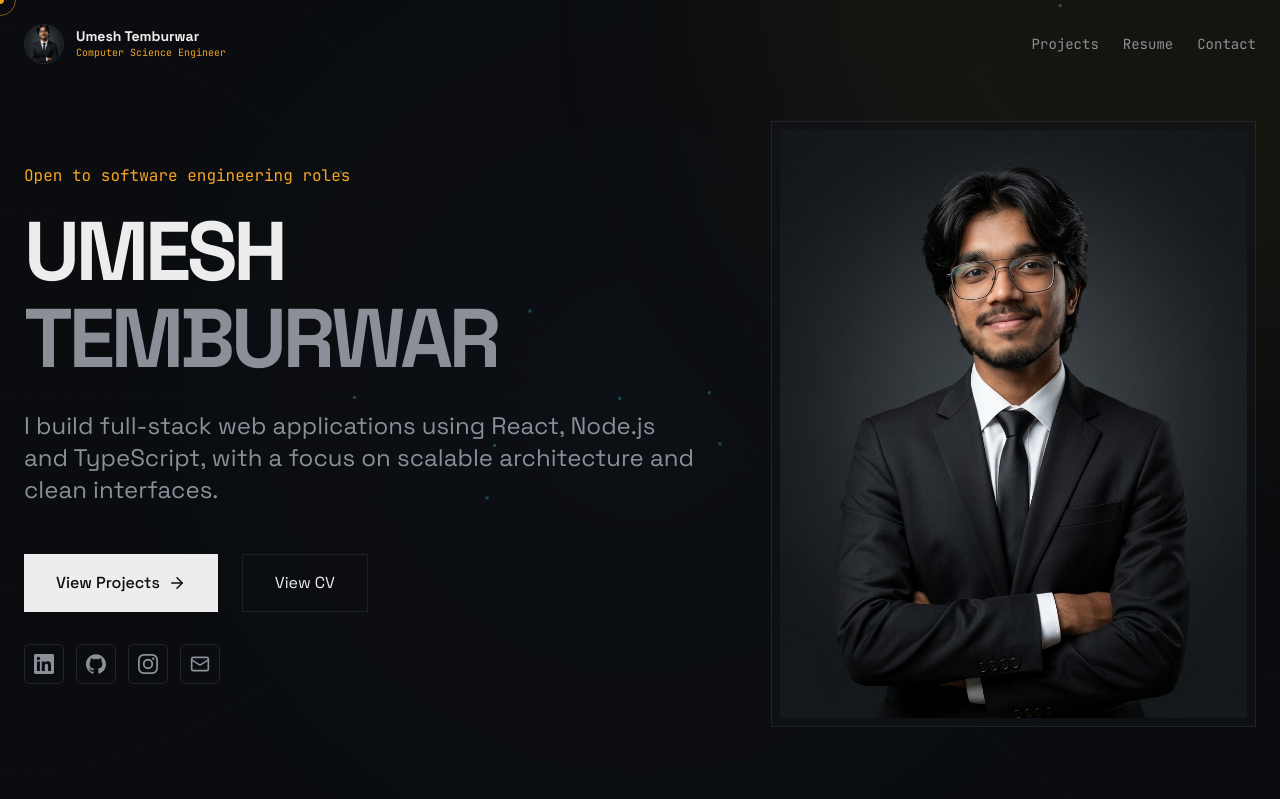
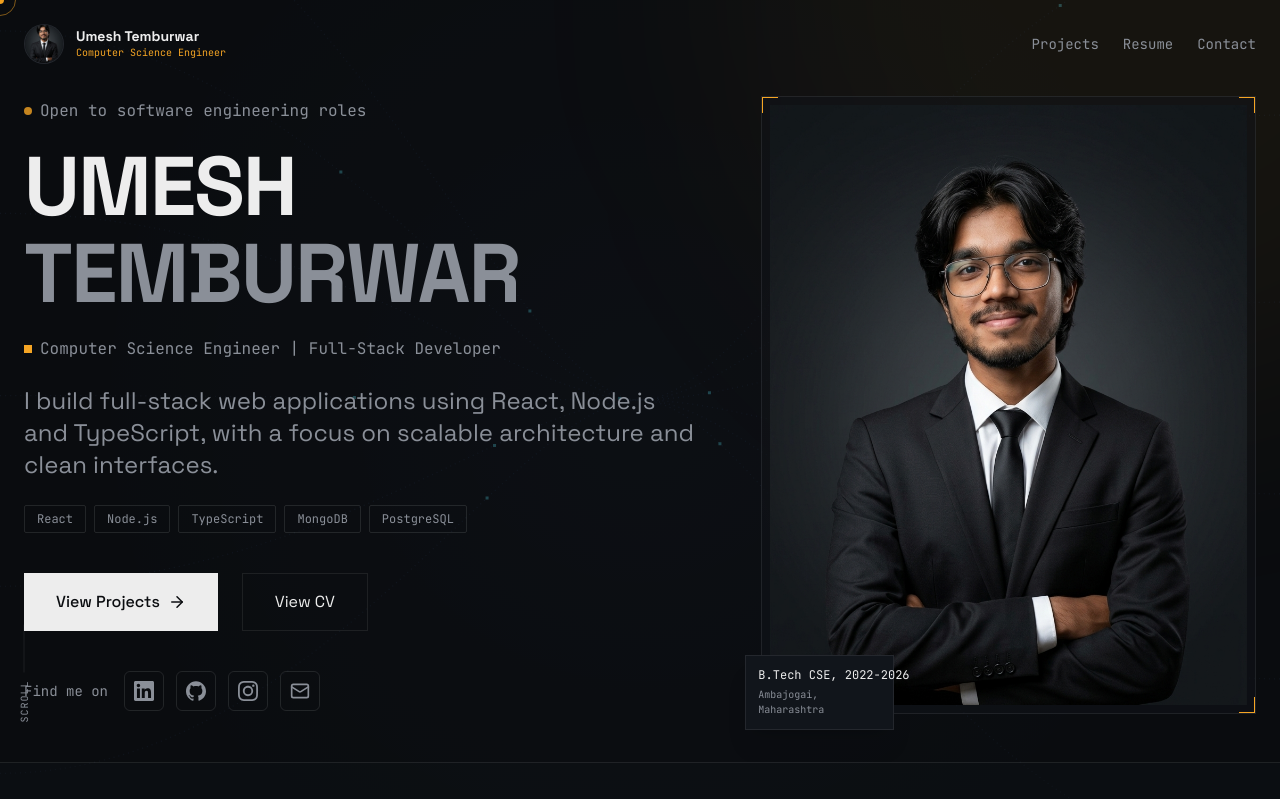
Before and after one commit to Umesh-Temburwar/Umesh-Temburwar_Portfolio-, a React (Vite) app: page / in a window 1280 px wide. Shown: the top 799 px of the page. Built offline with nearby package versions, Linux system fonts and the light colour scheme.

Commit message:
Update portfolio

```diff
--- a/index.html
+++ b/index.html
@@ -3,6 +3,7 @@
   <head>
     <meta charset="UTF-8" />
     <link rel="icon" type="image/jpeg" href="/umesh.jpg" />
+    <link rel="preload" as="image" href="/umesh.jpg" />
     <meta name="viewport" content="width=device-width, initial-scale=1.0" />
     <title>Umesh Temburwar | Software Engineer</title>
     <meta name="description" content="Portfolio of Umesh Temburwar, a Computer Science Engineer and Full-Stack Developer specializing in modern web applications." />
--- a/src/App.tsx
+++ b/src/App.tsx
@@ -125,7 +125,8 @@ const NavBar = () => {
   });
 
   return (
-    <nav className={`fixed w-full top-0 z-50 p-4 md:p-6 flex justify-between items-center transition-all duration-300 ${isScrolled ? 'bg-surface/95 backdrop-blur-md border-b border-border shadow-sm' : 'bg-transparent'}`}>
+    <nav className={`fixed w-full top-0 z-50 transition-all duration-300 ${isScrolled ? 'bg-surface/95 backdrop-blur-md border-b border-border shadow-sm' : 'bg-transparent'}`}>
+      <div className="max-w-[1280px] mx-auto w-full p-4 md:p-6 flex justify-between items-center relative">
         <div className="flex items-center gap-4 relative min-w-[200px] h-10">
           <Link to="/" className="flex items-center gap-3 w-max z-10 group cursor-pointer">
             <div className="w-10 h-10 flex-shrink-0 overflow-hidden rounded-full border border-border group-hover:border-primary group-hover:shadow-[0_0_10px_rgba(var(--primary-rgb),0.5)] transition-all duration-300 flex items-center justify-center bg-surface">
@@ -203,6 +204,7 @@ const NavBar = () => {
             </motion.div>
           )}
         </AnimatePresence>
+      </div>
     </nav>
   );
 };
@@ -219,22 +221,37 @@ const HeroVisual = ({ isLoaded }: { isLoaded: boolean }) => {
 
   return (
     <motion.div
-      initial={{ opacity: 0, scale: 0.95 }}
-      animate={isLoaded ? { opacity: 1, scale: 1 } : { opacity: 0, scale: 0.95 }}
-      transition={{ duration: 1, delay: 0.2 }}
-      className="w-full aspect-[4/5] border border-border p-2 bg-surface/50 relative group"
+      initial={{ opacity: 0, y: 16 }}
+      animate={isLoaded ? { opacity: 1, y: 0 } : { opacity: 0, y: 16 }}
+      transition={{ duration: 0.8, delay: 0.8 }}
+      className="w-full aspect-[4/5] relative group lg:max-w-none max-w-[420px] md:max-w-[420px] sm:max-w-[320px] mx-auto"
     >
+      <div className="absolute inset-0 bg-surface/50 border border-border p-2">
+        <div className="absolute inset-0 bg-[radial-gradient(circle_at_center,rgba(245,165,36,0.08)_0%,transparent_70%)] pointer-events-none" />
+        <div className="absolute top-0 left-0 w-4 h-4 border-t-[1.5px] border-l-[1.5px] border-primary" />
+        <div className="absolute top-0 right-0 w-4 h-4 border-t-[1.5px] border-r-[1.5px] border-primary" />
+        <div className="absolute bottom-0 left-0 w-4 h-4 border-b-[1.5px] border-l-[1.5px] border-primary" />
+        <div className="absolute bottom-0 right-0 w-4 h-4 border-b-[1.5px] border-r-[1.5px] border-primary" />
         <div className="w-full h-full bg-surface relative z-10 overflow-hidden">
           {portfolioData.hero.profilePhoto && !imageError ? (
             <img
               src={portfolioData.hero.profilePhoto}
               alt={portfolioData.hero.name}
-            className="w-full h-full object-cover object-center"
+              width={640}
+              height={800}
+              fetchPriority="high"
+              decoding="async"
+              className="w-full h-full object-cover object-top"
               onError={() => setImageError(true)}
             />
           ) : (
             <div className="w-full h-full flex items-center justify-center font-mono text-sm text-textMuted bg-surface border border-border">UT</div>
           )}
+        </div>
+      </div>
+      <div className="hidden sm:block absolute -left-4 -bottom-4 max-w-[30%] bg-[#11151B] border border-border p-3 z-20 shadow-xl">
+        <div className="font-mono text-[12px] text-textMain leading-tight whitespace-nowrap">{portfolioData.hero.idCard?.line1}</div>
+        <div className="font-mono text-[10px] text-textMuted mt-1">{portfolioData.hero.idCard?.line2}</div>
       </div>
     </motion.div>
   );
@@ -245,7 +262,7 @@ const App = () => {
   const [isLoaded, setIsLoaded] = useState(false);
   const [selectedProject, setSelectedProject] = useState<typeof portfolioData.projects[0] | null>(null);
 
-  // Scroll spy unused since routing migration
+  const { scrollY } = useScroll();
 
 
   const location = useLocation();
@@ -426,13 +443,13 @@ const App = () => {
           {showHomeContent && (
             <>
               {/* HERO SECTION */}
-              <section id="hero" ref={heroRef} className="min-h-screen relative flex flex-col justify-center px-6 pt-24 pb-12 max-w-[1920px] mx-auto overflow-hidden">
+              <section id="hero" ref={heroRef} className="min-h-[calc(100svh-80px)] relative flex flex-col justify-center px-4 md:px-6 pt-24 pb-12 w-full mx-auto overflow-hidden">
                 {/* Subtle radial vignette */}
                 <div className="absolute top-0 right-0 w-[800px] h-[800px] bg-primary/5 rounded-full blur-[120px] -translate-y-1/2 translate-x-1/3 pointer-events-none" />
 
                 <div
                   ref={heroVisualRef}
-                  className="w-full max-w-7xl mx-auto grid grid-cols-1 lg:grid-cols-12 gap-12 lg:gap-12 relative z-10 items-center"
+                  className="w-full max-w-[1280px] mx-auto grid grid-cols-1 lg:grid-cols-12 gap-8 relative z-10 items-center"
                 >
 
                   {/* Left Column: Text & CTAs */}
@@ -440,9 +457,10 @@ const App = () => {
                     <motion.div
                       initial={{ opacity: 0, y: 20 }}
                       animate={isLoaded ? { opacity: 1, y: 0 } : { opacity: 0, y: 20 }}
-                      transition={{ duration: 0.8, delay: 0.2 }}
-                      className="font-mono text-primary mb-6"
+                      transition={{ duration: 0.8, delay: 0.1 }}
+                      className="font-mono text-textMuted mb-6 flex items-center gap-2"
                     >
+                      <span className="inline-block w-2 h-2 rounded-full bg-primary animate-pulse motion-reduce:animate-none"></span>
                       Open to software engineering roles
                     </motion.div>
 
@@ -450,20 +468,20 @@ const App = () => {
                       <motion.h1
                         initial={{ y: "100%" }}
                         animate={isLoaded ? { y: 0 } : { y: "100%" }}
-                        transition={{ duration: 0.8, ease: [0.16, 1, 0.3, 1], delay: 0.3 }}
-                        className="font-bold leading-[0.95] tracking-tighter uppercase break-normal min-w-0"
-                        style={{ fontSize: "clamp(2.5rem, 6.5vw, 6.5rem)" }}
+                        transition={{ duration: 0.8, ease: [0.16, 1, 0.3, 1], delay: 0.18 }}
+                        className="font-bold leading-[0.95] tracking-tight uppercase break-normal min-w-0"
+                        style={{ fontSize: "clamp(2.5rem, 6.5vw, 6.5rem)", letterSpacing: "-0.02em" }}
                       >
                         {portfolioData.hero.name.split(' ')[0]}
                       </motion.h1>
                     </div>
-                    <div className="overflow-hidden mb-8 flex gap-4">
+                    <div className="overflow-hidden mb-6 flex gap-4">
                       <motion.h1
                         initial={{ y: "100%" }}
                         animate={isLoaded ? { y: 0 } : { y: "100%" }}
-                        transition={{ duration: 0.8, ease: [0.16, 1, 0.3, 1], delay: 0.4 }}
-                        className="font-bold leading-[0.95] tracking-tighter uppercase text-textMuted break-normal min-w-0"
-                        style={{ fontSize: "clamp(2.5rem, 6.5vw, 6.5rem)" }}
+                        transition={{ duration: 0.8, ease: [0.16, 1, 0.3, 1], delay: 0.26 }}
+                        className="font-bold leading-[0.95] tracking-tight uppercase text-textMuted break-normal min-w-0"
+                        style={{ fontSize: "clamp(2.5rem, 6.5vw, 6.5rem)", letterSpacing: "-0.02em" }}
                       >
                         {portfolioData.hero.name.split(' ').slice(1).join(' ')}
                       </motion.h1>
@@ -472,8 +490,18 @@ const App = () => {
                     <motion.p
                       initial={{ opacity: 0 }}
                       animate={isLoaded ? { opacity: 1 } : { opacity: 0 }}
-                      transition={{ duration: 0.8, delay: 0.6 }}
-                      className="text-xl md:text-2xl max-w-2xl text-textMuted mb-12 leading-relaxed"
+                      transition={{ duration: 0.8, delay: 0.34 }}
+                      className="font-mono text-textMuted mb-6 flex items-center gap-2"
+                    >
+                      <span className="inline-block w-2 h-2 bg-primary"></span>
+                      {portfolioData.hero.role}
+                    </motion.p>
+
+                    <motion.p
+                      initial={{ opacity: 0 }}
+                      animate={isLoaded ? { opacity: 1 } : { opacity: 0 }}
+                      transition={{ duration: 0.8, delay: 0.42 }}
+                      className="text-xl md:text-2xl max-w-2xl text-textMuted mb-6 leading-relaxed"
                     >
                       I build full-stack web applications using React, Node.js and TypeScript, with a focus on scalable architecture and clean interfaces.
                     </motion.p>
@@ -481,8 +509,19 @@ const App = () => {
                     <motion.div
                       initial={{ opacity: 0 }}
                       animate={isLoaded ? { opacity: 1 } : { opacity: 0 }}
-                      transition={{ duration: 0.8, delay: 0.8 }}
-                      className="flex flex-col sm:flex-row gap-6 w-full"
+                      transition={{ duration: 0.8, delay: 0.5 }}
+                      className="flex flex-wrap gap-2 mb-10"
+                    >
+                      {portfolioData.hero.heroStack?.map(tech => (
+                        <span key={tech} className="font-mono text-[12px] border border-white/10 text-textMuted px-3 py-1 rounded-sm">{tech}</span>
+                      ))}
+                    </motion.div>
+
+                    <motion.div
+                      initial={{ opacity: 0 }}
+                      animate={isLoaded ? { opacity: 1 } : { opacity: 0 }}
+                      transition={{ duration: 0.8, delay: 0.58 }}
+                      className="flex flex-col sm:flex-row gap-6 w-full mb-10"
                     >
                       <Link to="/projects" className="px-8 py-4 bg-textMain text-background font-medium hover:bg-primary transition-colors flex items-center justify-center gap-2">
                         View Projects <ArrowRight size={18} />
@@ -498,16 +537,31 @@ const App = () => {
                       )}
                     </motion.div>
 
-                    <SocialLinks className="mt-6 md:mt-8" />
+                    <motion.div
+                      initial={{ opacity: 0 }}
+                      animate={isLoaded ? { opacity: 1 } : { opacity: 0 }}
+                      transition={{ duration: 0.8, delay: 0.66 }}
+                      className="flex flex-col sm:flex-row sm:items-center gap-4"
+                    >
+                      <span className="font-mono text-sm text-textMuted">Find me on</span>
+                      <SocialLinks />
+                    </motion.div>
                   </div>
-
-                  {/* Right Column: Visual Cluster */}
                   <div className="lg:col-span-5 flex justify-center lg:justify-end mt-12 lg:mt-0">
-                    <div className="w-full max-w-[320px] md:max-w-[420px] lg:max-w-full relative">
                     <HeroVisual isLoaded={isLoaded} />
                   </div>
                 </div>
+
+                {/* Scroll Cue Desktop */}
+                <motion.div
+                  className="hidden lg:flex absolute bottom-8 left-6 items-center gap-2 -rotate-90 origin-left"
+                  style={{ opacity: useTransform(scrollY, [0, 80], [1, 0]) }}
+                >
+                  <span className="font-mono text-[10px] text-textMuted uppercase tracking-widest">Scroll</span>
+                  <div className="w-12 h-[1px] bg-border relative overflow-hidden">
+                    <div className="absolute inset-0 w-full h-full bg-primary animate-scroll-line motion-reduce:animate-none" />
                   </div>
+                </motion.div>
               </section>
 
               <Marquee items={allTech} />
--- a/src/components/ui/gateway-flow.tsx
+++ b/src/components/ui/gateway-flow.tsx
@@ -54,7 +54,7 @@ export default function GatewayFlow({
       width = rect.width;
       height = rect.height;
 
-      const dpr = Math.min(window.devicePixelRatio || 1, 2); // Cap at 2x to save GPU
+      const dpr = Math.min(window.devicePixelRatio || 1, 1.5); // Cap at 1.5x to save GPU
       canvas.width = width * dpr;
       canvas.height = height * dpr;
 
--- a/src/data/portfolio.ts
+++ b/src/data/portfolio.ts
@@ -23,8 +23,14 @@ export const portfolioData = {
   hero: {
     name: "Umesh Temburwar",
     title: "Computer Science Engineer | Full-Stack Developer | React · Node.js · TypeScript",
+    role: "Computer Science Engineer | Full-Stack Developer",
     subtitle: "B.Tech CSE Student (2022-2026)",
     description: "I am a fresh, passionate developer seeking software engineering roles, with a strong interest in full-stack web development, Python, AI automation, and cybersecurity.",
+    heroStack: ["React", "Node.js", "TypeScript", "MongoDB", "PostgreSQL"],
+    idCard: {
+      line1: "B.Tech CSE, 2022-2026",
+      line2: "Ambajogai, Maharashtra"
+    },
     // TODO: Insert your actual GitHub URL here
     githubUrl: "https://github.com/umeshtemburwar2002-alt",
     // TODO: Insert your actual LinkedIn URL here
```
Also changed, not shown: tailwind.config.js (+11 -0 lines). Lines whose indentation alone changed are shown as unchanged.
